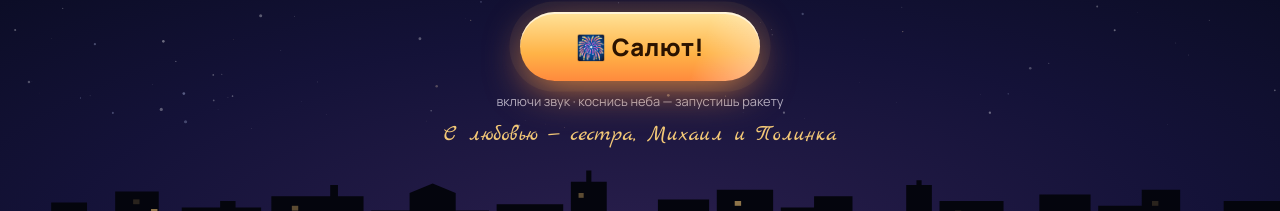
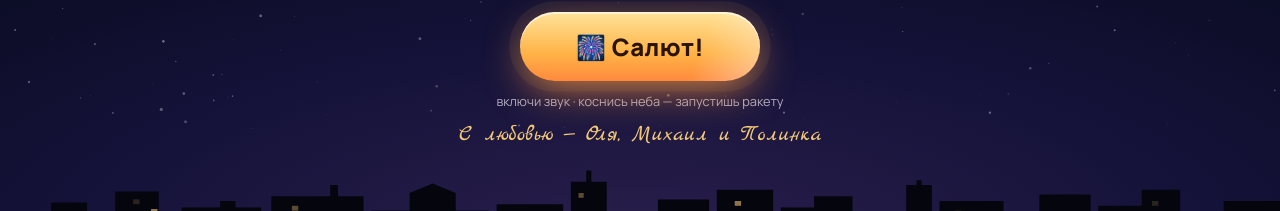
Before and after one commit to mishpip31-droid/MyShop, a plain HTML site: page birthday/index.html in a window 1280 px wide. Shown: the part 551-762 px from the top of the page. Drawn offline with Linux system fonts and the light colour scheme; animation ran at ten frames a second.

Commit message:
Открытка: подпись «Оля, Михаил и Полинка»
Co-Authored-By: Claude Opus 5.5 <noreply@anthropic.com>
Claude-Session: https://claude.ai/code/session_01AQ8ZaAirfnBohwcboYStjW

```diff
--- a/birthday/index.html
+++ b/birthday/index.html
@@ -151,7 +151,7 @@
    Имя можно задать здесь или в ссылке: .../birthday/?name=Саша   */
 const CONFIG = {
   name: "",
-  from: "С любовью — сестра, Михаил и Полинка",
+  from: "С любовью — Оля, Михаил и Полинка",
 };
 
 const WISHES = [
```
